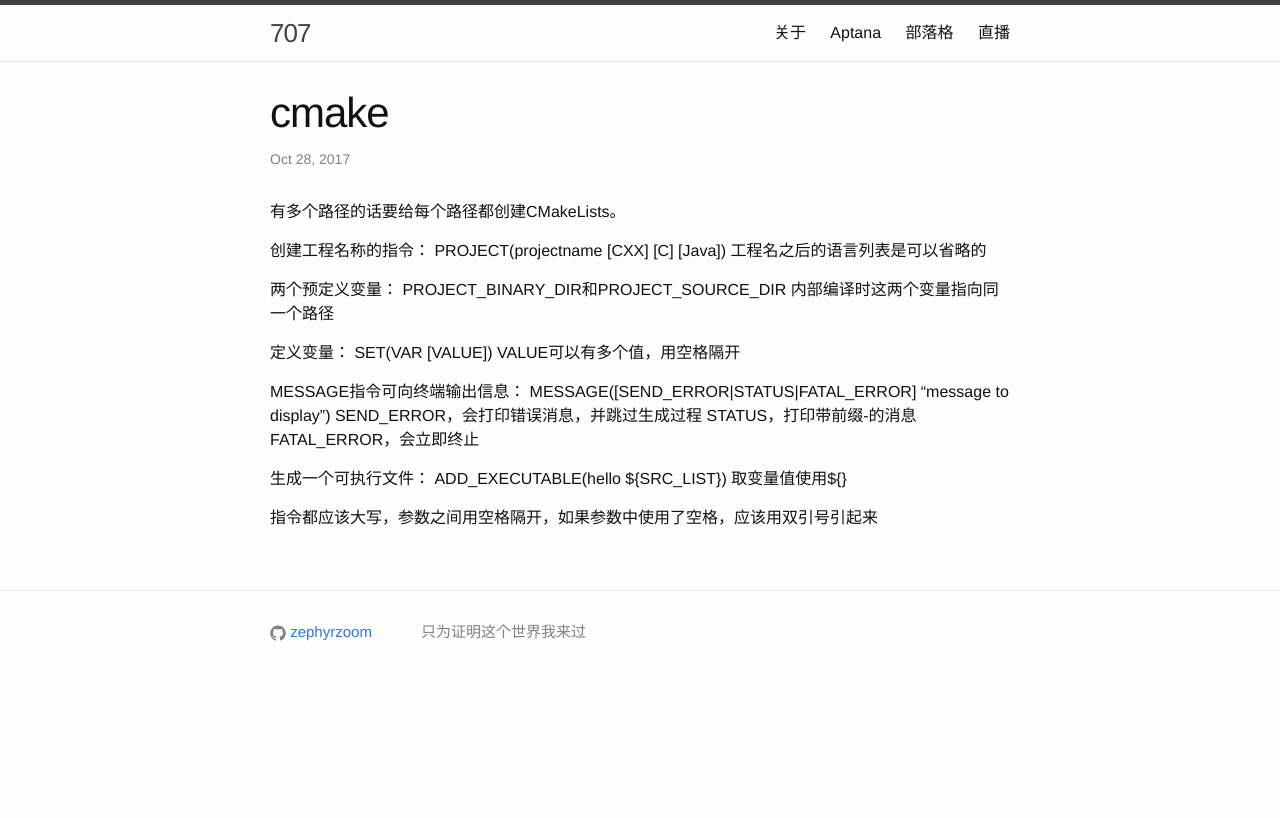
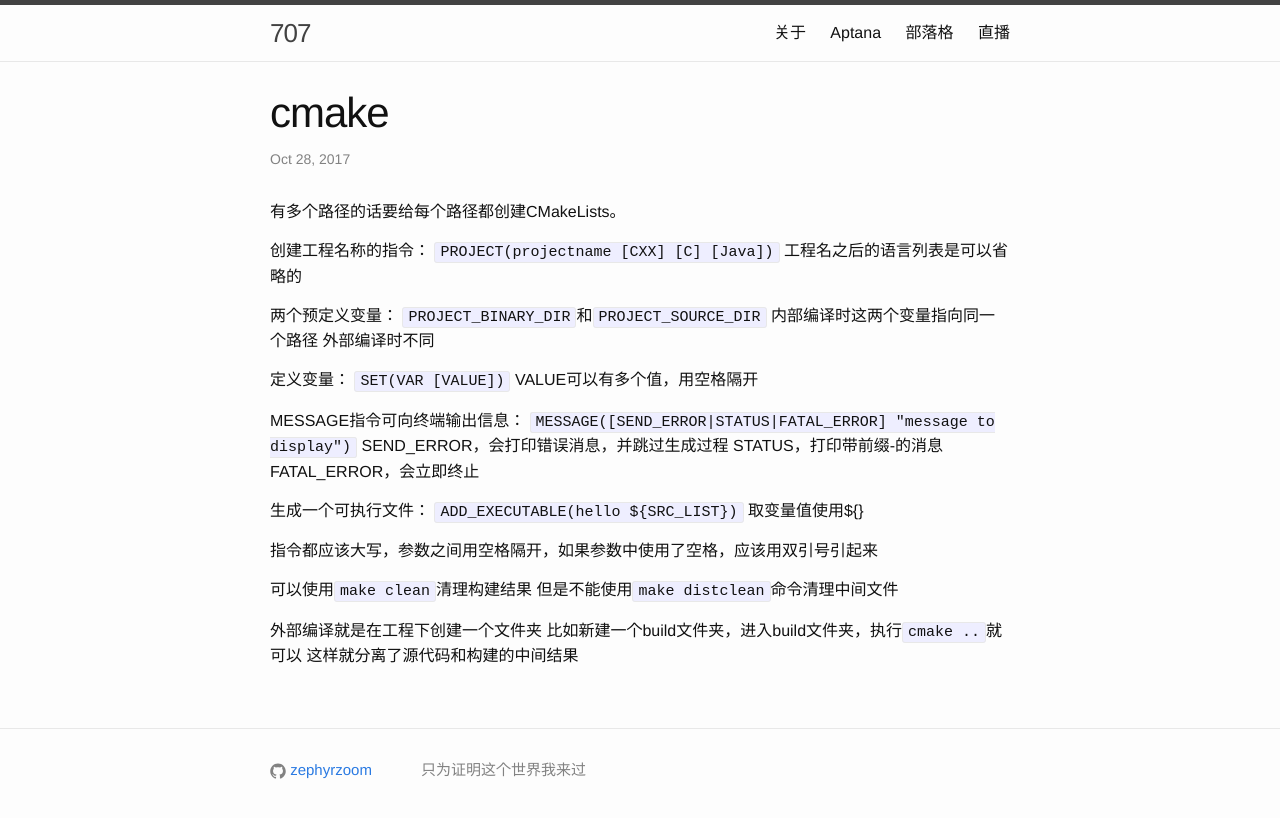
Before and after one commit to zephyrzoom/zephyrzoom.github.io, a Jekyll site: the page built from _posts/2017-10-28-cmake.md, in a window 1280 px wide. Shown: the top 818 px of the page. Built offline with Jekyll 4.4.1, drawn with Linux system fonts in a browser that asks for light colours.

Commit message:
update cmake

```diff
--- a/_posts/2017-10-28-cmake.md
+++ b/_posts/2017-10-28-cmake.md
@@ -7,25 +7,33 @@ data: 2017-10-28 20:05:00 +0800
 有多个路径的话要给每个路径都创建CMakeLists。
 
 创建工程名称的指令：
-PROJECT(projectname [CXX] [C] [Java])
+`PROJECT(projectname [CXX] [C] [Java])`
 工程名之后的语言列表是可以省略的
 
 两个预定义变量：
-PROJECT_BINARY_DIR和PROJECT_SOURCE_DIR
+`PROJECT_BINARY_DIR`和`PROJECT_SOURCE_DIR`
 内部编译时这两个变量指向同一个路径
+外部编译时不同
 
 定义变量：
-SET(VAR [VALUE])
+`SET(VAR [VALUE])`
 VALUE可以有多个值，用空格隔开
 
 MESSAGE指令可向终端输出信息：
-MESSAGE([SEND_ERROR|STATUS|FATAL_ERROR] "message to display")
+`MESSAGE([SEND_ERROR|STATUS|FATAL_ERROR] "message to display")`
 SEND_ERROR，会打印错误消息，并跳过生成过程
 STATUS，打印带前缀-的消息
 FATAL_ERROR，会立即终止
 
 生成一个可执行文件：
-ADD_EXECUTABLE(hello ${SRC_LIST})
+`ADD_EXECUTABLE(hello ${SRC_LIST})`
 取变量值使用${}
 
 指令都应该大写，参数之间用空格隔开，如果参数中使用了空格，应该用双引号引起来
+
+可以使用`make clean`清理构建结果
+但是不能使用`make distclean`命令清理中间文件
+
+外部编译就是在工程下创建一个文件夹
+比如新建一个build文件夹，进入build文件夹，执行`cmake ..`就可以
+这样就分离了源代码和构建的中间结果
```
